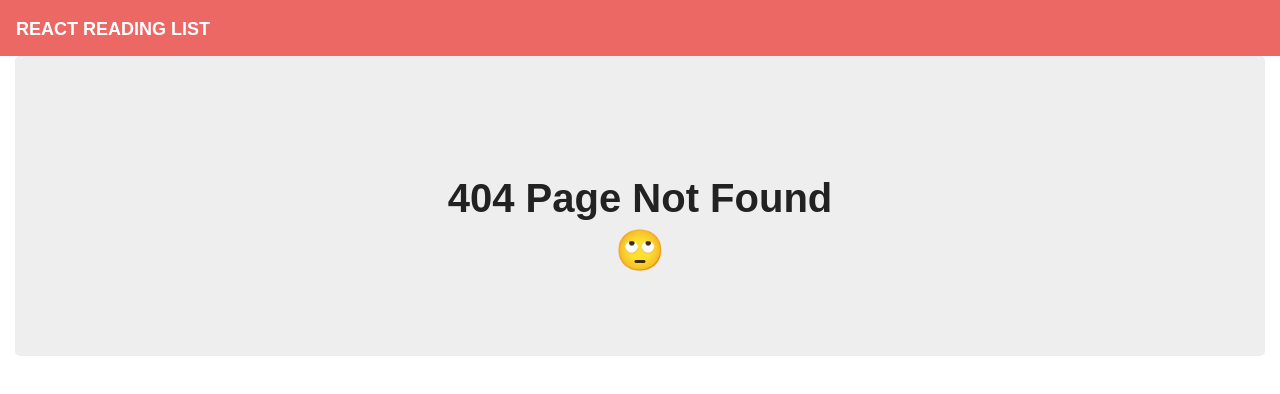
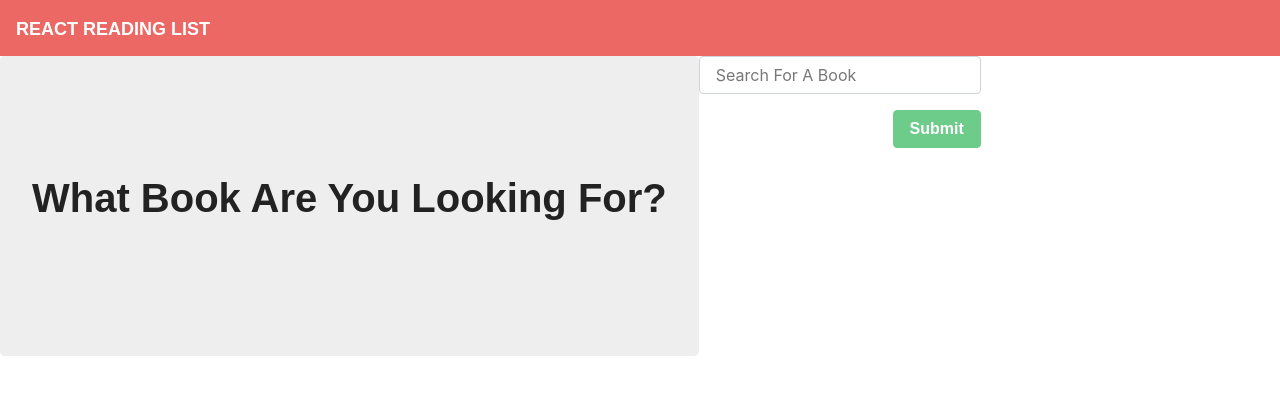
Before and after one commit to LMBoyle/GoogleBooksSearch, a React (Create React App) app in the folder client/: page /search in a window 1280 px wide. Before the commit this address had no page. Shown: the top 394 px of the page. Built offline with nearby package versions, Linux system fonts and the light colour scheme; a web font is replaced by a local one.

Commit message:
added route to search page

```diff
--- a/client/src/App.js
+++ b/client/src/App.js
@@ -1,9 +1,18 @@
+// Imports ========================================================================================
+
 import React from "react";
 import { BrowserRouter as Router, Route, Switch } from "react-router-dom";
+
+// Pages
 import Books from "./pages/Books";
+import Search from "./pages/Search";
 import Detail from "./pages/Detail";
 import NoMatch from "./pages/NoMatch";
+
+// Components
 import Nav from "./components/Nav";
+
+// Functions ======================================================================================
 
 function App() {
   return (
@@ -12,6 +21,7 @@ function App() {
         <Nav />
         <Switch>
           <Route exact path="/" component={Books} />
+          <Route exact path="/search" component={Search} />
           <Route exact path="/books" component={Books} />
           <Route exact path="/books/:id" component={Detail} />
           <Route component={NoMatch} />
@@ -21,4 +31,6 @@ function App() {
   );
 }
 
+// Export =========================================================================================
+
 export default App;
--- /dev/null
+++ b/client/src/components/BookWrapper/index.js
@@ -0,0 +1,12 @@
+import React from "react";
+import "./style.css";
+
+function BookWrapper() {
+  return (
+    <div class="booksWrapper">
+
+    </div>
+  );
+}
+
+export default BookWrapper;
--- /dev/null
+++ b/client/src/components/BookWrapper/style.css
@@ -0,0 +1,3 @@
+.bookWrapper {
+  width: 100%
+}
--- a/client/src/components/DeleteBtn/index.js
+++ b/client/src/components/DeleteBtn/index.js
@@ -12,3 +12,6 @@ function DeleteBtn(props) {
 }
 
 export default DeleteBtn;
+
+
+{/* <button type="submit" onClick={this.handleSearch} className="btn btn-primary"> Submit </button> */}
--- /dev/null
+++ b/client/src/components/Results/index.js
@@ -0,0 +1,43 @@
+// Imports ========================================================================================
+
+import React from "react";
+import "./style.css";
+
+// import SumBtn from "../SumBtn/SumBtn"
+// import SaveBtn from "../SaveBtn";
+
+
+// Functions ======================================================================================
+
+function Results(props) {
+  return (
+      <div className="col-sm-4">
+        <div className="card text-center">
+          <h5 className="card-header"> {props.title} </h5>
+          <div className="row no-gutters">
+
+            <div className="col">
+              <img src={props.img} className="card-img-top" alt="placeholder" />
+            </div>
+
+            <div className="col">
+              <div className="card-body">
+                <p className="card-text"> Some quick example text to build on the card title and make up the bulk of the card's content.</p>
+                {/* <SumBtn> View Summary </SumBtn> */}
+                {/* <SaveBtn
+                  title={props.title}
+                  author={props.author}
+                  synopsis={props.synopsis}
+                /> */}
+              </div>
+            </div>
+
+          </div>
+        </div>
+      </div>
+  );
+}
+
+// Export =========================================================================================
+
+export default Results;
--- /dev/null
+++ b/client/src/components/Results/style.css
@@ -0,0 +1,17 @@
+.bookCover p {
+  font-size: 1rem;
+}
+
+.card {
+  height: 338px;
+  margin-top: 20px;
+}
+
+.card-header {
+  height: 73px
+}
+
+.card img,
+.no-gutters {
+  height: 100%;
+}
--- /dev/null
+++ b/client/src/components/SaveBtn/index.js
@@ -0,0 +1,33 @@
+// Imports ========================================================================================
+
+import React from "react";
+import API from "../../utils/API";
+
+// Functions ======================================================================================
+
+function saveBook(title, author, synopsis) {
+
+    if (title && author) {
+      API.saveBook({
+        title: title,
+        author: author,
+        synopsis: synopsis
+      })
+        .then(() => console.log("added book"))
+        .catch(err => console.log(err));
+    }
+  };
+
+
+function SaveBtn(props) {
+    console.log("btn props ", props)
+    return (
+      <button
+        onClick={() => saveBook(props.title, props.author, props.synopsis)}
+      > Save Book </button>
+    );
+  }
+
+// Export =========================================================================================
+
+export default SaveBtn;
--- /dev/null
+++ b/client/src/pages/Search.js
@@ -0,0 +1,98 @@
+// Imports ========================================================================================
+
+import React, { Component } from "react";
+import DeleteBtn from "../components/DeleteBtn";
+import API from "../utils/API";
+import { Link } from "react-router-dom";
+import { Col, Row, Container } from "../components/Grid";
+import { List, ListItem } from "../components/List";
+import { Input, TextArea, FormBtn } from "../components/Form";
+import Jumbotron from "../components/Jumbotron"
+import BookWrapper from "../components/BookWrapper"
+import Results from "../components/Results"
+
+// Functions ======================================================================================
+
+class Search extends Component {
+
+  state = {
+    searchTerm: "",
+    books: [],
+  }
+
+  inputChange = e => {
+    const { name, value } = e.target
+
+    this.setState({
+      [name]: value
+    })
+  }
+
+  handleSearch = e => {
+    e.preventDefault();
+    console.log("Clicked Button!")
+    console.log("Searching for... ", this.state.searchTerm)
+
+    API.searchBooks(this.state.searchTerm)
+      .then(res => {
+        console.log(res)
+
+        this.setState({
+          books: res.data.items
+        })
+
+        console.log(this.state.books)
+      })
+      .catch(err => console.log(err));
+  };
+
+  render() {
+    return (
+      <Container fluid>
+        <Row>
+          <Jumbotron>
+            <h1> What Book Are You Looking For? </h1>
+          </Jumbotron>
+
+          <form>
+            <Input
+              name="searchTerm"
+              placeholder="Search For A Book"
+              value={this.state.searchTerm}
+              onChange={this.inputChange}
+            />
+
+            <FormBtn
+              disabled={!(this.state.searchTerm)}
+              onClick={this.handleSearch}
+            >
+              Submit
+            </FormBtn>
+          </form>
+        </Row>
+
+        <Row>
+          <BookWrapper>
+            {this.state.books.map(book => {
+              return (
+                <Results
+                  key={book.id}
+                  title={book.volumeInfo.title}
+                  img={book.volumeInfo.imageLinks.thumbnail}
+                  author={book.volumeInfo.authors[0]}
+                  synopsis={book.volumeInfo.description}
+                  date={book.volumeInfo.publishedDate}
+                >
+                </Results>
+              )
+            })}
+          </BookWrapper>
+        </Row>
+      </Container>
+    )
+  }
+}
+
+// Export =========================================================================================
+
+export default Search
```
